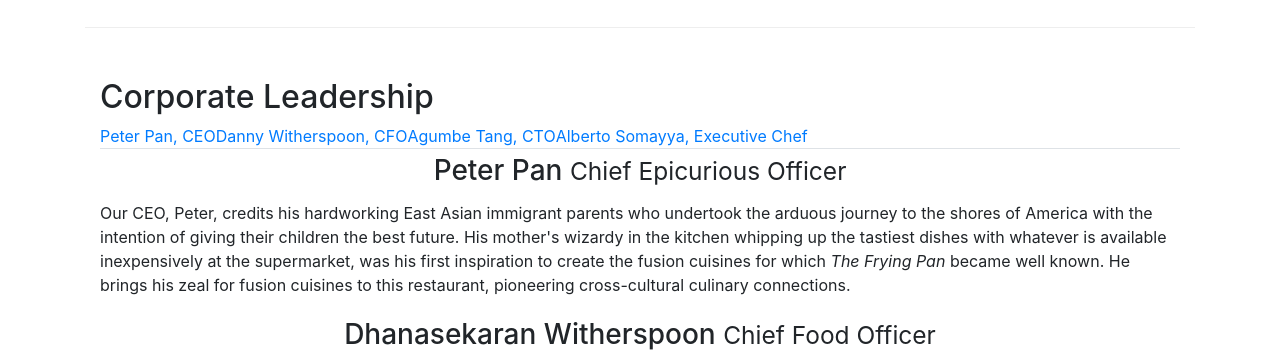
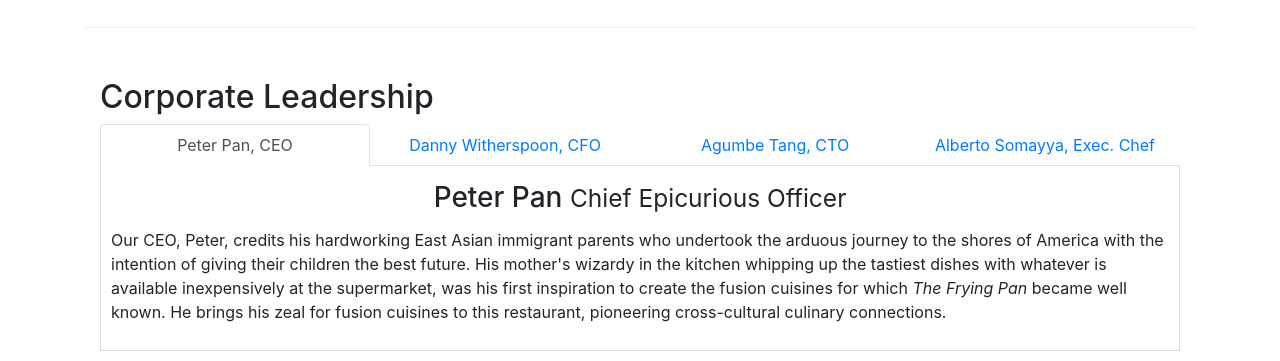
Before and after one commit to claudette401/bootstrap4, a plain HTML site: page aboutus.html in a window 1280 px wide. Shown: the part 1280-1641 px from the top of the page. Drawn offline with nearby package versions, Linux system fonts and the light colour scheme.

Commit message:
finish tabbed nav

```diff
--- a/aboutus.html
+++ b/aboutus.html
@@ -113,30 +113,42 @@
             <div class="col-12">
                 <h2>Corporate Leadership</h2>
 
-                <ul class="nav nav-tabs">
+                <ul class="nav nav-tabs nav-justified">
                     <li class="nav-item">
-                        <a class" nav-link active" href="#peter" role="tab" data-toggle="tab">Peter Pan, CEO </a>
+                      <a class="nav-link active" href="#peter" role="tab" data-toggle="tab">Peter Pan, CEO</a>
                     </li>
                     <li class="nav-item">
-                        <a class" nav-link active" href="#peter" role="tab" data-toggle="tab">Danny Witherspoon, CFO </a>
+                      <a class="nav-link" href="#danny" role="tab" data-toggle="tab">Danny Witherspoon, CFO</a>
                     </li>
                     <li class="nav-item">
-                        <a class" nav-link active" href="#peter" role="tab" data-toggle="tab">Agumbe Tang, CTO </a>
+                      <a class="nav-link" href="#agumbe"role="tab" data-toggle="tab">Agumbe Tang, CTO</a>
                     </li>
                     <li class="nav-item">
-                        <a class" nav-link active" href="#peter" role="tab" data-toggle="tab">Alberto Somayya, Executive Chef </a>
+                      <a class="nav-link" href="#alberto" role="tab" data-toggle="tab">Alberto Somayya, Exec. Chef</a>
                     </li>
-
                 </ul>
 
+                <div class="tab-content">
+                <div role="tabpanel" class="tab-pane fade show active" id="peter">
                     <h3>Peter Pan <br class="d-xs-block d-sm-none"> <small>Chief Epicurious Officer</small></h3>
                     <p class="d-none d-sm-block">Our CEO, Peter, credits his hardworking East Asian immigrant parents who undertook the arduous journey to the shores of America with the intention of giving their children the best future. His mother's wizardy in the kitchen whipping up the tastiest dishes with whatever is available inexpensively at the supermarket, was his first inspiration to create the fusion cuisines for which <em>The Frying Pan</em> became well known. He brings his zeal for fusion cuisines to this restaurant, pioneering cross-cultural culinary connections.</p>
+                </div>
+
+                <div role="tabpanel" class="tab-pane fade show" id="danny">
                     <h3>Dhanasekaran Witherspoon <br class="d-xs-block d-sm-none"><small>Chief Food Officer</small></h3>
                     <p class="d-none d-sm-block">Our CFO, Danny, as he is affectionately referred to by his colleagues, comes from a long established family tradition in farming and produce. His experiences growing up on a farm in the Australian outback gave him great appreciation for varieties of food sources. As he puts it in his own words, <em>Everything that runs, wins, and everything that stays, pays!</em></p>
+                </div>
+
+                <div role="tabpanel" class="tab-pane fade show" id="agumbe">
                     <h3>Agumbe Tang <br class="d-xs-block d-sm-none"><small>Chief Taste Officer</small></h3>
                     <p class="d-none d-sm-block">Blessed with the most discerning gustatory sense, Agumbe, our CTO, personally ensures that every dish that we serve meets his exacting tastes. Our chefs dread the tongue lashing that ensues if their dish does not meet his exacting standards. He lives by his motto, <em>You click only if you survive my lick.</em></p>
+                </div>
+
+                <div role="tabpanel" class="tab-pane fade show" id="alberto">
                     <h3>Alberto Somayya <br class="d-xs-block d-sm-none"><small>Executive Chef</small></h3>
                     <p class="d-none d-sm-block">Award winning three-star Michelin chef with wide International experience having worked closely with whos-who in the culinary world, he specializes in creating mouthwatering Indo-Italian fusion experiences. He says, <em>Put together the cuisines from the two craziest cultures, and you get a winning hit! Amma Mia!</em></p>
+                </div>
+
             </div>
        </div>
 
@@ -242,6 +254,8 @@
 <script src="node_modules/popper.js/dist/umd/popper.min.js"></script>
 <script src="node_modules/bootstrap/dist/js/bootstrap.min.js"></script>
 
+
+
 </body>
 
 </html>
--- a/css/styles.css
+++ b/css/styles.css
@@ -9,6 +9,8 @@
 body {padding: 50px 0px; z-index: 0;}
 
 .navbar-dark {background-color: #512DA8;}
+
+.tab-content {border-left: 1px solid #ddd; border-right: 1px solid #ddd; border-bottom: 1px solid #ddd; padding: 10px;}
 
 .jumbotron
 	{padding: 70px 30px; margin: 0px auto; background-color: #9575CD;}
```
Lines whose indentation alone changed are shown as unchanged.
